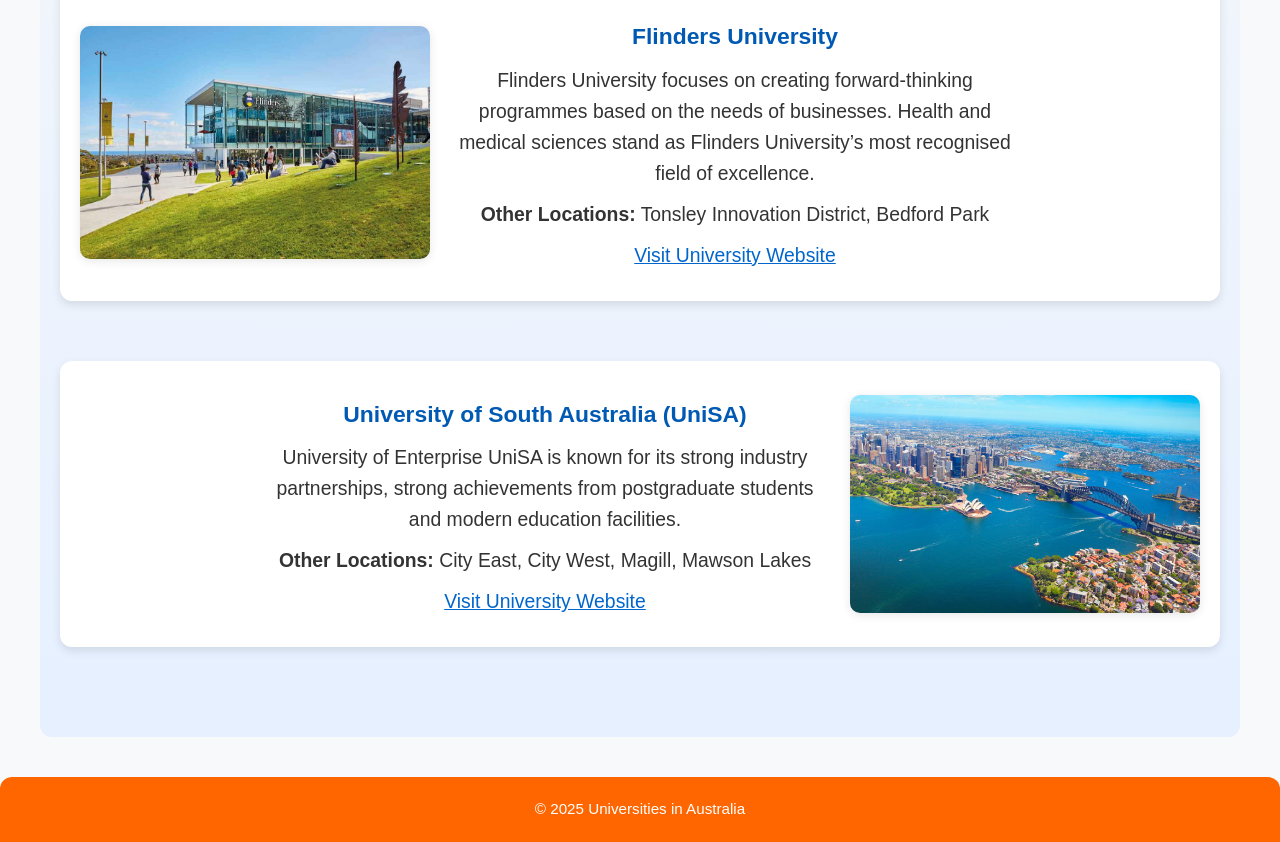
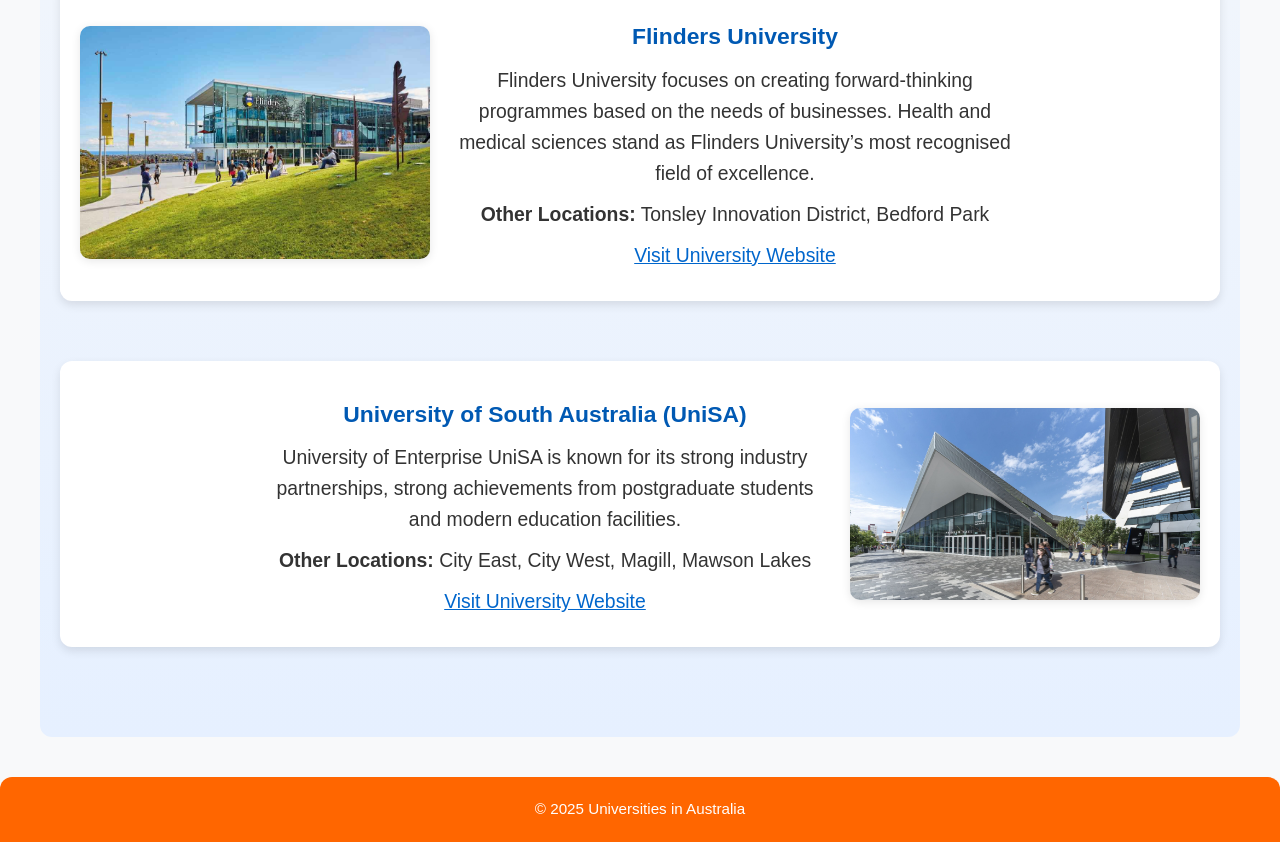
Before and after one commit to DylanDeSilva05/DylanDeSilva05.github.io, a plain HTML site: page adelaide.html in a window 1280 px wide. Shown: the part 979-1821 px from the top of the page. Drawn offline with Linux system fonts and the light colour scheme.

Commit message:
Update adelaide.html

```diff
--- a/adelaide.html
+++ b/adelaide.html
@@ -67,7 +67,7 @@
 
         <!-- The University of South Australia section begins -->
         <section class="university-listing">
-            <img src="images/Sydney.jpeg" alt="University of South Australia" class="university-image">
+            <img src="images/Unisa.jpg" alt="University of South Australia" class="university-image">
             <div class="university-text">
                 <h3>University of South Australia (UniSA)</h3>
                 <p>University of Enterprise UniSA is known for its strong industry partnerships, strong achievements from
```
